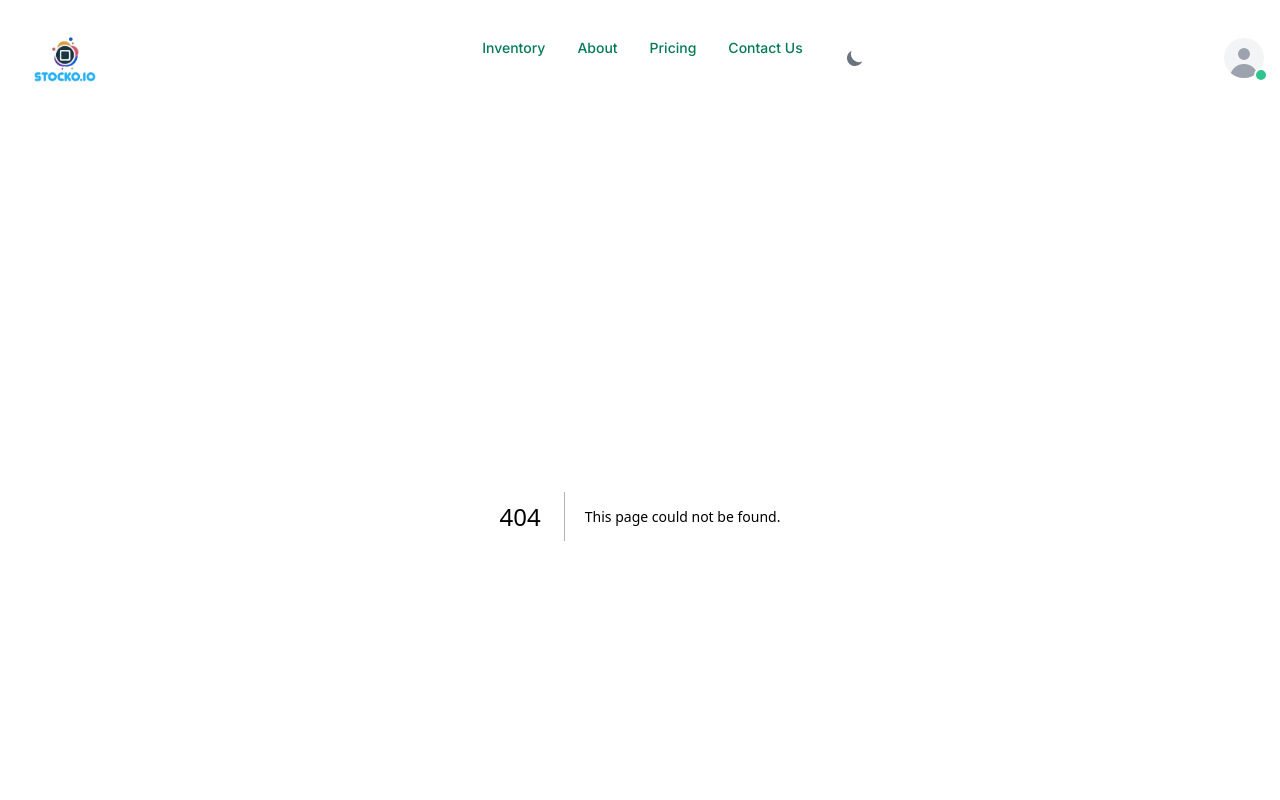
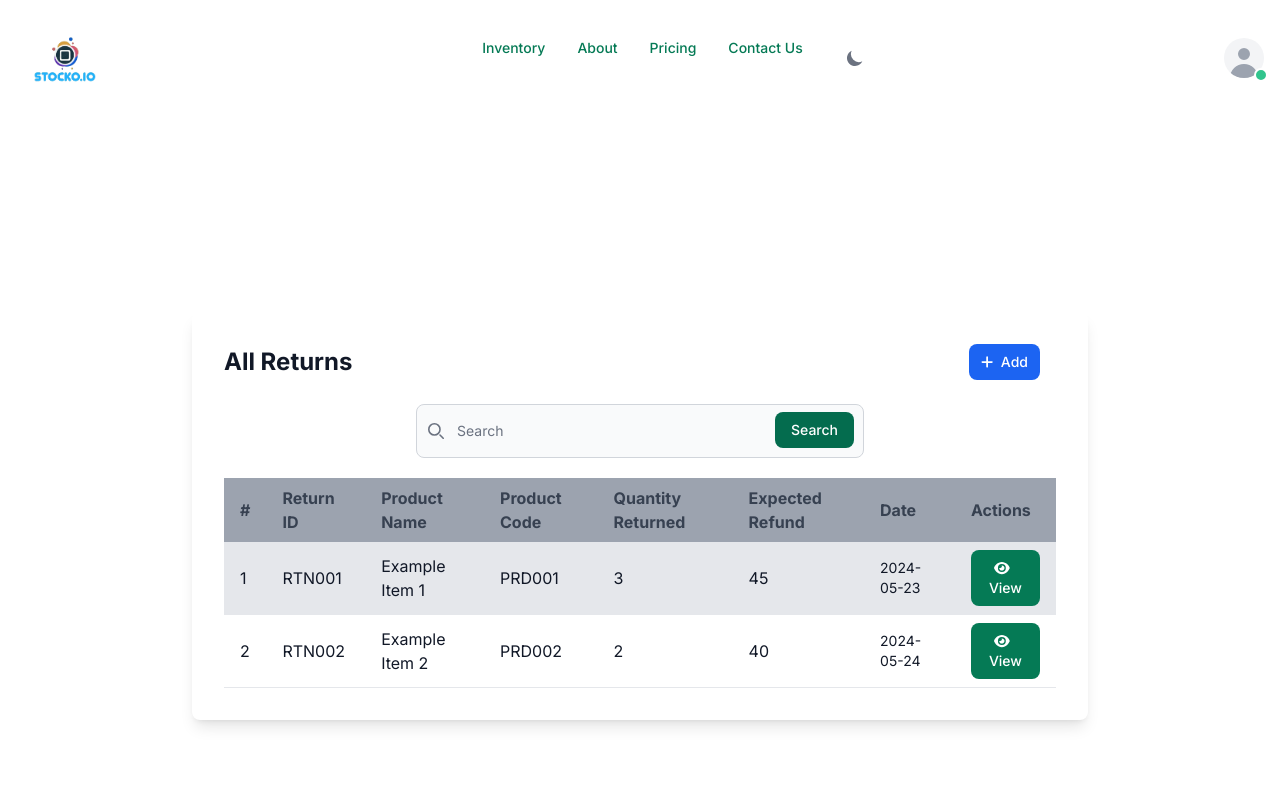
Before and after one commit to Muthomi254/stock.o_fend, a Next.js app: page /Inventory/ReturnTable in a window 1280 px wide. Before the commit this address had no page. Shown: the top 800 px of the page. Built offline with nearby package versions, Linux system fonts and the light colour scheme.

Commit message:
(ft):Creating Return table

```diff
--- /dev/null
+++ b/src/app/(pages)/(display)/Inventory/ReturnTable/page.jsx
@@ -0,0 +1,151 @@
+"use client";
+
+import React, { useState } from 'react';
+import { useRouter } from 'next/navigation';
+import { FontAwesomeIcon } from '@fortawesome/react-fontawesome';
+import { faEye, faPlus, faTimes } from '@fortawesome/free-solid-svg-icons';
+import SearchBar from '../../../../(components)/SearchBar/Search';
+import ReturnForm from '../../../../(components)/Forms/ReturnForm';
+
+
+export default function ReturnTable() {
+  const router = useRouter();
+  const [showReturnForm, setShowReturnForm] = useState(false);
+
+  const returns = [
+    {
+      returnId: 'RTN001',
+      productName: 'Example Item 1',
+      productCode: 'PRD001',
+      quantityReturned: 3,
+      expectedRefund: 45.0,
+      date: '2024-05-23',
+    },
+    {
+      returnId: 'RTN002',
+      productName: 'Example Item 2',
+      productCode: 'PRD002',
+      quantityReturned: 2,
+      expectedRefund: 40.0,
+      date: '2024-05-24',
+    },
+    // Add more sample data if needed
+  ];
+
+  const handleAddReturn = () => {
+    setShowReturnForm(!showReturnForm);
+  };
+
+  const handleViewReturn = () => {
+    router.push('/Inventory/SingleReturn');
+  };
+
+  return (
+    <div className="min-h-screen flex items-center justify-center bg-white dark:bg-gray-900 md:p-8 lg:p-12">
+      <div className="w-full max-w-4xl mx-auto p-8 bg-white dark:bg-gray-800 rounded-lg shadow-lg">
+        <div className="flex items-center justify-between mb-6">
+          <h2 className="text-2xl font-bold text-gray-900 dark:text-white">
+            All Returns
+          </h2>
+          <button
+            onClick={handleAddReturn}
+            className={`flex items-center text-white ${
+              showReturnForm
+                ? 'bg-red-600 hover:bg-red-700 dark:bg-red-600 animate-bounce hover:animate-pulse'
+                : 'bg-blue-600 dark:bg-blue-600  hover:bg-blue-700'
+            } focus:ring-4 focus:outline-none focus:ring-blue-300 font-medium rounded-lg text-sm px-3 py-2 dark:focus:ring-blue-800 mr-4`}
+          >
+            <FontAwesomeIcon
+              icon={showReturnForm ? faTimes : faPlus}
+              className="mr-2"
+            />
+            {showReturnForm ? 'Close' : 'Add'}
+          </button>
+        </div>
+        <div className="overflow-x-auto">
+          <SearchBar />
+
+          <table className="w-full table-auto border-collapse">
+            <thead>
+              <tr className="bg-gray-400 dark:bg-gray-700">
+                <th className="px-4 py-2 text-left text-gray-700 dark:text-gray-300">
+                  #
+                </th>
+                <th className="px-4 py-2 text-left text-gray-700 dark:text-gray-300">
+                  Return ID
+                </th>
+                <th className="px-4 py-2 text-left text-gray-700 dark:text-gray-300">
+                  Product Name
+                </th>
+                <th className="px-4 py-2 text-left text-gray-700 dark:text-gray-300">
+                  Product Code
+                </th>
+                <th className="px-4 py-2 text-left text-gray-700 dark:text-gray-300">
+                  Quantity Returned
+                </th>
+                <th className="px-4 py-2 text-left text-gray-700 dark:text-gray-300">
+                  Expected Refund
+                </th>
+                <th className="px-4 py-2 text-left text-gray-700 dark:text-gray-300">
+                  Date
+                </th>
+                <th className="px-4 py-2 text-left text-gray-700 dark:text-gray-300">
+                  Actions
+                </th>
+              </tr>
+            </thead>
+            <tbody>
+              {returns.map((ret, index) => (
+                <tr
+                  key={index}
+                  className={`border-b ${
+                    index % 2 === 0
+                      ? 'bg-gray-200 dark:bg-gray-800'
+                      : 'bg-white dark:bg-gray-900'
+                  }`}
+                >
+                  <td className="px-4 py-2 text-gray-900 dark:text-white">
+                    {index + 1}
+                  </td>
+                  <td className="px-4 py-2 text-gray-900 dark:text-white">
+                    {ret.returnId}
+                  </td>
+                  <td className="px-4 py-2 text-gray-900 dark:text-white">
+                    {ret.productName}
+                  </td>
+                  <td className="px-4 py-2 text-gray-900 dark:text-white">
+                    {ret.productCode}
+                  </td>
+                  <td className="px-4 py-2 text-gray-900 dark:text-white">
+                    {ret.quantityReturned}
+                  </td>
+                  <td className="px-4 py-2 text-gray-900 dark:text-white">
+                    {ret.expectedRefund}
+                  </td>
+                  <td className="px-4 py-2 text-gray-900 dark:text-white text-sm">
+                    {ret.date}
+                  </td>
+                  <td className="px-4 py-2 text-gray-900 dark:text-white">
+                    <button
+                      onClick={handleViewReturn}
+                      className="text-white bg-green-600 hover:bg-green-800 focus:ring-4 focus:outline-none focus:ring-blue-300 font-medium rounded-lg text-sm px-3 py-2"
+                    >
+                      <FontAwesomeIcon icon={faEye} className="mr-2" />
+                      View
+                    </button>
+                  </td>
+                </tr>
+              ))}
+            </tbody>
+          </table>
+        </div>
+      </div>
+      {showReturnForm && (
+        <div className="pr-5 mr-5">
+          {/* You can include the ReturnForm component here */}
+          <ReturnForm/>
+        </div>
+      )}
+    </div>
+  );
+}
```
